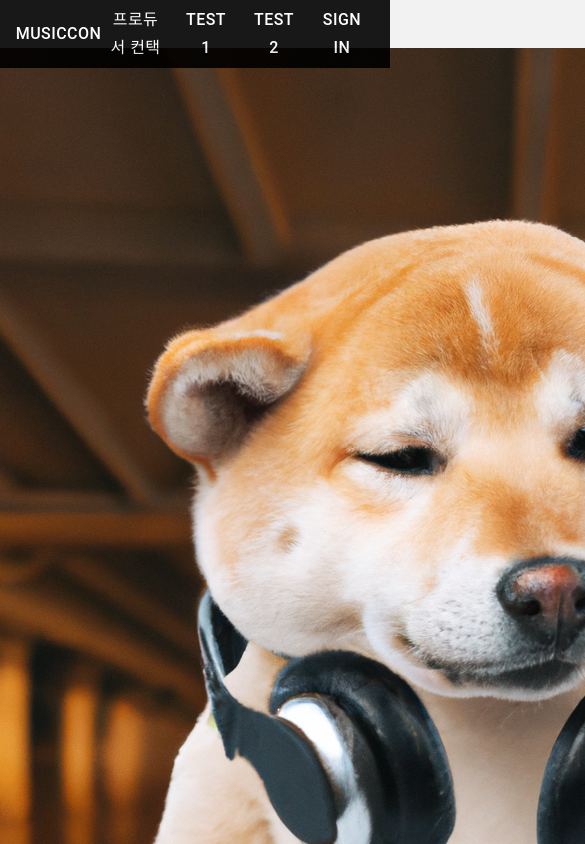
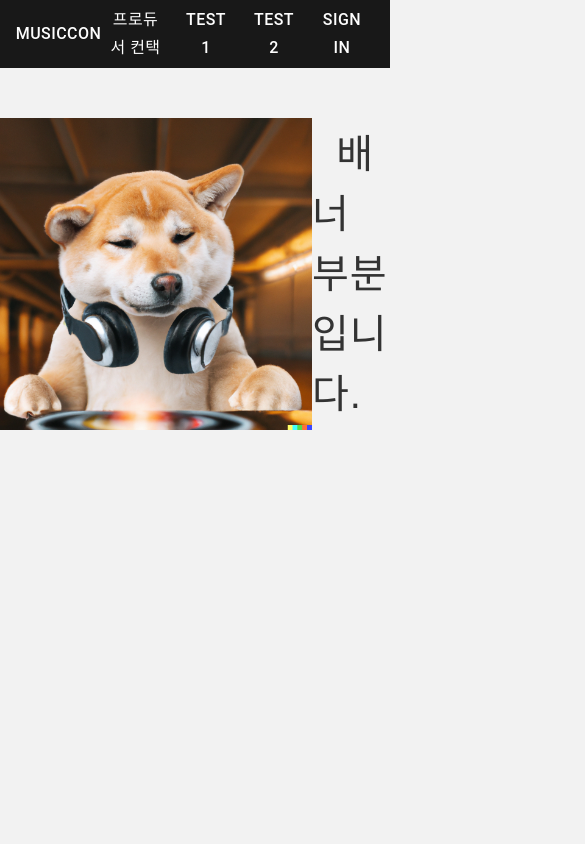
Before and after one commit to kino-duo/musiccon-fe, a React (Vite) app: page / in a window 390 px wide. Shown: the top 844 px of the page, 585 px wide, since content can reach past the window. Built offline with nearby package versions, Linux system fonts and the light colour scheme; a web font is replaced by a local one.

Commit message:
💄 Style : 반응형 이미지 적용

```diff
--- a/src/components/atoms/Empty.tsx
+++ b/src/components/atoms/Empty.tsx
@@ -8,5 +8,5 @@ type Props = {
  * @param height
  */
 export const Empty = styled.div<Props>((props) => ({
-  height: `${props.height}`,
+  height: props.height,
 }));
--- a/src/components/constants/sizes.ts
+++ b/src/components/constants/sizes.ts
@@ -2,7 +2,9 @@
  * @description
  * Specify if component sizes are used in duplicate
  */
+const heightHeader = 48;
+
 export const sizes = {
-  fullHeightWithoutHeader: "100vh - 48", // [Error] 적용 안됨
-  heightHeader: 48,
+  heightHeader,
+  fullHeightWithoutHeader: screen.height - heightHeader,
 };
--- a/src/components/molecules/MainBanner.tsx
+++ b/src/components/molecules/MainBanner.tsx
@@ -6,9 +6,10 @@ import { sizes } from "../constants/sizes";
 // [Todo] MainBanner 구현하기
 export const MainBanner = () => {
   return (
-    // <div style={{ height: sizes.fullHeightWithoutHeader, display: "flex", alignItems: "center" }}>
-    <div style={{ height: "100vh - 48", display: "flex", alignItems: "center" }}>
-      <img src={testDog1} style={{ height: "100%" }} />
+    <div
+      style={{ height: sizes.fullHeightWithoutHeader - 100, display: "flex", alignItems: "center" }}
+    >
+      <img src={testDog1} style={{ maxWidth: "680px", width: "80%" }} />
       <Typography sx={{ fontSize: 40 }}> &nbsp; 배너 부분입니다.</Typography>
     </div>
   );
--- a/src/components/organisms/MainHeader.tsx
+++ b/src/components/organisms/MainHeader.tsx
@@ -33,7 +33,7 @@ export const MainHeader = () => {
             maxWidth: breakPoints.lg,
           }}
         >
-          <ButtonSmall>Musiccon</ButtonSmall>
+          <ButtonSmall onClick={() => navigate("/")}>Musiccon</ButtonSmall>
 
           <Menu />
         </Toolbar>
--- a/src/hocs/MuiThemeProvider/configMuiTypography.ts
+++ b/src/hocs/MuiThemeProvider/configMuiTypography.ts
@@ -6,9 +6,9 @@ export const configMuiTypography: TypographyOptions = {
   h1: { fontSize: 80, color: appColor.primary, fontFamily: "Jua" },
   h2: { fontSize: 26, color: appColor.primary, fontFamily: "Jua" },
   body1: {
-    fontSize: 16,
+    fontSize: 18,
     letterSpacing: "1px",
   },
-  body2: { fontSize: 16, fontWeight: 500 },
-  button: { fontSize: 16, letterSpacing: "1px", color: appColor.white },
+  body2: { fontSize: 18, fontWeight: 500 },
+  button: { fontSize: 18, letterSpacing: "1px", color: appColor.white },
 };
--- a/src/pages/sign/SignIn/index.tsx
+++ b/src/pages/sign/SignIn/index.tsx
@@ -1,5 +1,10 @@
 import React from "react";
+import Typography from "@mui/material/Typography";
 
 export const SignIn = () => {
-  return <></>;
+  return (
+    <>
+      <Typography>로그인</Typography>
+    </>
+  );
 };
```
